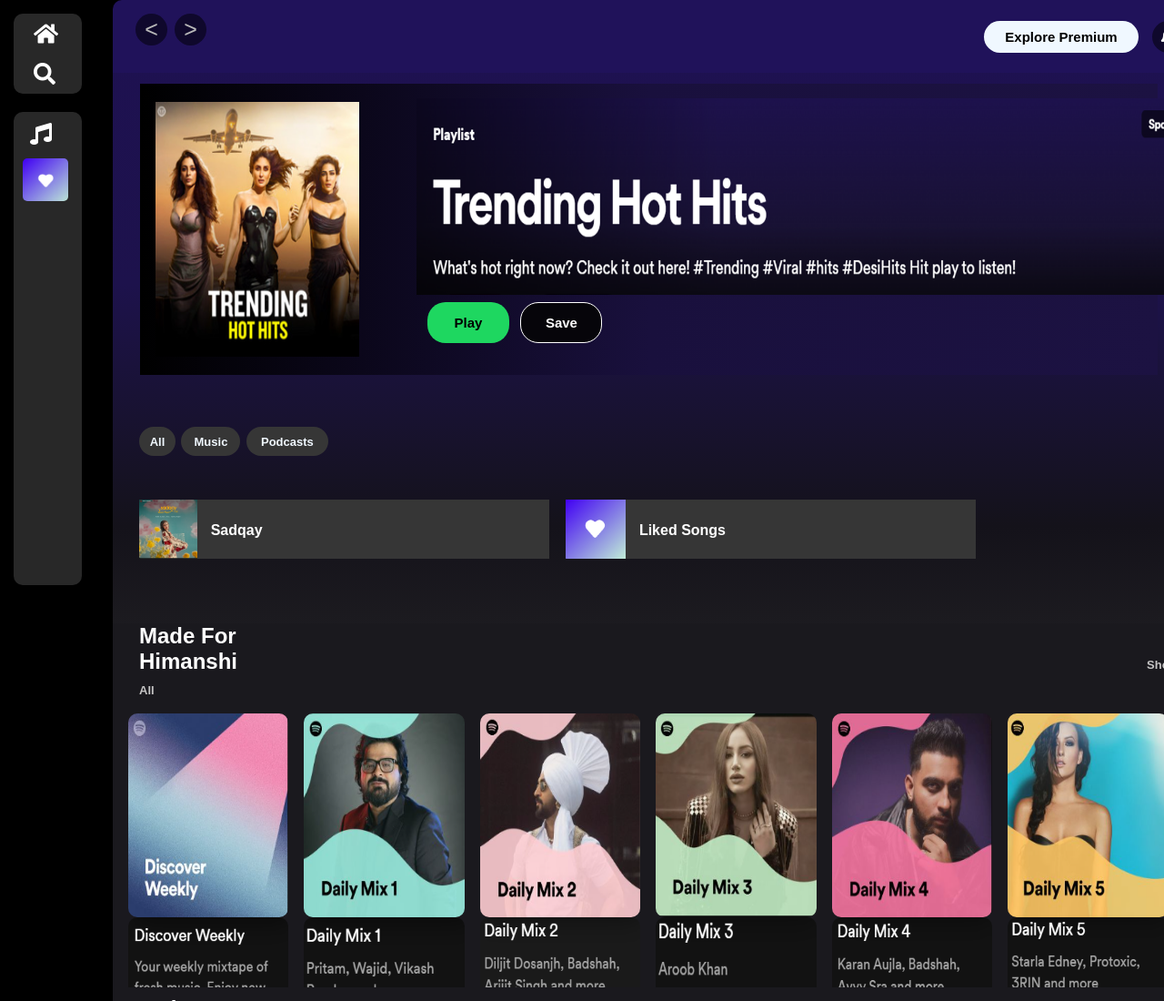
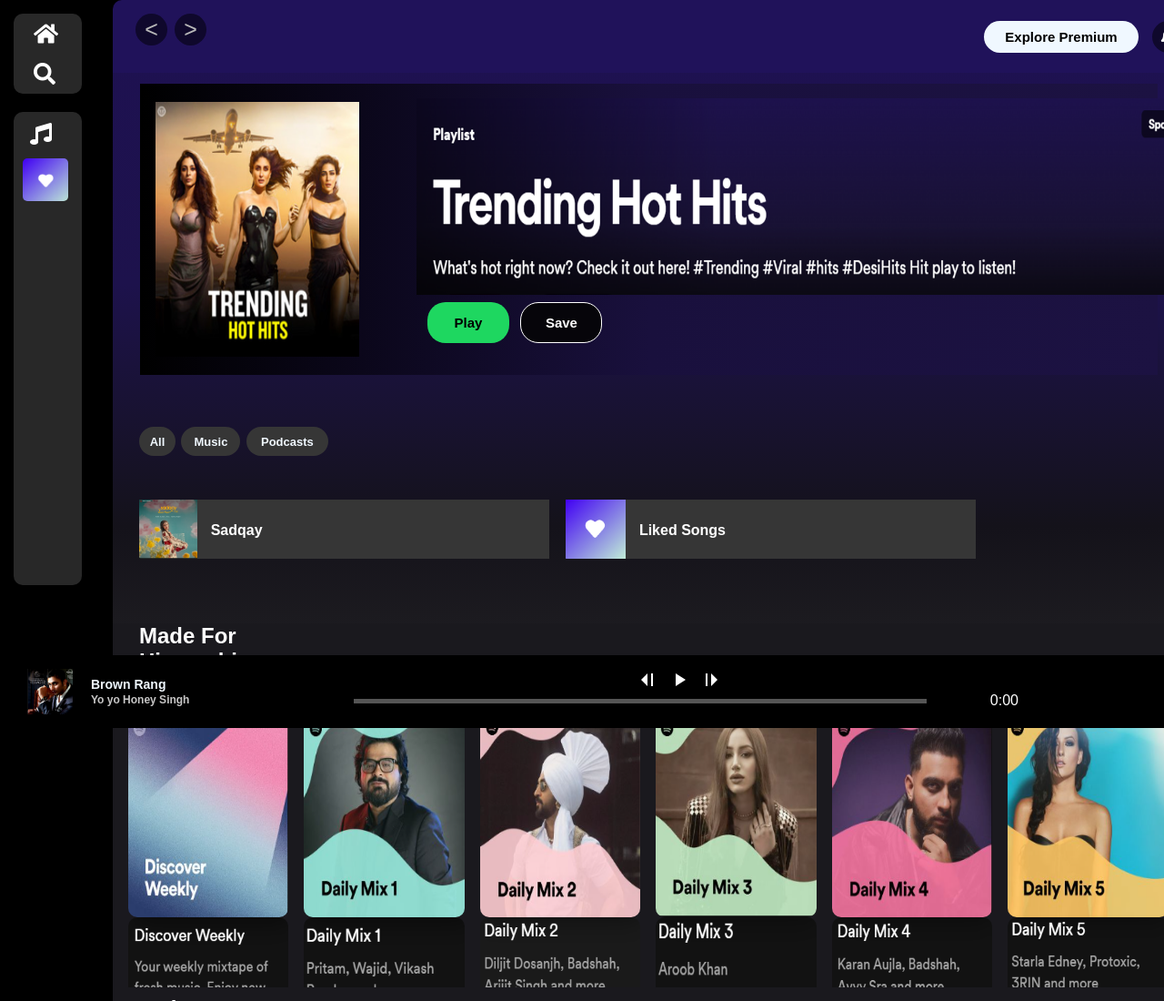
Before and after one commit to Himanshibhardwaj810/Alpha-Intern-Internship-Program, a plain HTML site: page Spotify_clone/index.html in a window 1280 px wide. Shown: the top 1100 px of the page at 91% size. Drawn offline with Linux system fonts and the light colour scheme.

Commit message:
Audio section completed

```diff
--- a/Spotify_clone/index.html
+++ b/Spotify_clone/index.html
@@ -161,8 +161,8 @@
                     </div>
                 </div>
             </div>
-             <!-- ***********************************ARTISTS*********************************** -->
-             <div class="artist-section">
+            <!-- ***********************************ARTISTS*********************************** -->
+            <div class="artist-section">
                 <h1>Artists</h1>
                 <div class="artist-div">
                     <div class="artist-cards">
@@ -282,7 +282,41 @@
 
         </div>
     </section>
+    <!-- **************************************SONG PLAYER************************************** -->
+    <div class="audio-player">
+        <div class="song-info">
+            <img src="img/yoyo.png" alt="Song Cover" class="song-cover">
+            <div class="song-details">
+                <h3>Brown Rang </h3>
+                <p>Yo yo Honey Singh</p>
+            </div>
+        </div>
+        <div class="player-controls">
+            <button class="prev-button">
+                <svg width="24" height="24" viewBox="0 0 24 24" fill="none" xmlns="http://www.w3.org/2000/svg">
+                    <path d="M11 5V19L4 12L11 5Z" fill="white" />
+                    <rect x="15" y="5" width="2" height="14" fill="white" />
+                </svg>
+            </button>
+            <button class="play-pause-button">
+                <svg width="24" height="24" viewBox="0 0 24 24" fill="white" xmlns="http://www.w3.org/2000/svg">
+                    <path d="M8 5V19L19 12L8 5Z" fill="white" />
+                </svg>
+            </button>
+            <button class="next-button">
+                <svg width="24" height="24" viewBox="0 0 24 24" fill="white" xmlns="http://www.w3.org/2000/svg">
+                    <path d="M13 5V19L20 12L13 5Z" fill="white" />
+                    <rect x="7" y="5" width="2" height="14" fill="white" />
+                </svg>
+            </button>
+        </div>
+        <div class="progress-bar">
+            <div class="progress"></div>
+        </div>
+        <div class="song-time">0:00</div>
+    </div>
 
+    <audio src="music/01   Yo Yo Honey Singh   Brown Rang.mp3" id="audio"></audio>
     <script src="script.js"></script>
 </body>
 
--- a/Spotify_clone/script.js
+++ b/Spotify_clone/script.js
@@ -0,0 +1,53 @@
+const audioElement = document.getElementById('audio');
+const playPauseButton = document.querySelector('.play-pause-button');
+const prevButton = document.querySelector('.prev-button');
+const nextButton = document.querySelector('.next-button');
+const progressBar = document.querySelector('.progress-bar');
+const progress = document.querySelector('.progress');
+const songTime = document.querySelector('.song-time');
+
+playPauseButton.addEventListener('click', () => {
+  if (audioElement.paused) {
+    audioElement.play();
+    playPauseButton.innerHTML = `
+      <svg width="24" height="24" viewBox="0 0 24 24" fill="white" xmlns="http://www.w3.org/2000/svg">
+        <rect x="6" y="5" width="4" height="14" fill="white"/>
+        <rect x="14" y="5" width="4" height="14" fill="white"/>
+      </svg>`;
+  } else {
+    audioElement.pause();
+    playPauseButton.innerHTML = `
+      <svg width="24" height="24" viewBox="0 0 24 24" fill="white" xmlns="http://www.w3.org/2000/svg">
+        <path d="M8 5V19L19 12L8 5Z" fill="white"/>
+      </svg>`;
+  }
+});
+
+audioElement.addEventListener('timeupdate', () => {
+  const currentTime = audioElement.currentTime;
+  const duration = audioElement.duration;
+  songTime.textContent = `${formatTime(currentTime)} / ${formatTime(duration)}`;
+  const progressPercentage = (currentTime / duration) * 100;
+  progress.style.width = `${progressPercentage}%`;
+});
+
+function formatTime(time) {
+  const minutes = Math.floor(time / 60);
+  const seconds = Math.floor(time % 60);
+  return `${minutes}:${seconds.toString().padStart(2, '0')}`;
+}
+
+prevButton.addEventListener('click', () => {
+  audioElement.currentTime = Math.max(0, audioElement.currentTime - 10);
+});
+
+nextButton.addEventListener('click', () => {
+  audioElement.currentTime = Math.min(audioElement.duration, audioElement.currentTime + 10);
+});
+
+progressBar.addEventListener('click', (e) => {
+  const rect = progressBar.getBoundingClientRect();
+  const offsetX = e.clientX - rect.left;
+  const newTime = (offsetX / rect.width) * audioElement.duration;
+  audioElement.currentTime = newTime;
+});
--- a/Spotify_clone/style.css
+++ b/Spotify_clone/style.css
@@ -627,11 +627,11 @@ body {
     opacity: 1;
     bottom: 135px;
 }
-/* ***********************************ARTISTS*********************************** */
+
 /* ***********************************RECENTLY PLAYED*********************************** */
 .recently-section {
     position: absolute;
-    height: 50vh;
+    height: 70vh;
     width: 100%;
     background-color: rgb(26, 25, 30);
     top: 185vh;
@@ -701,3 +701,93 @@ body {
     opacity: 1;
     bottom: 135px;
 }
+/* ******************************************SONG PLAYER************************** */
+.audio-player {
+    position: fixed;
+    bottom: 0;
+    left: 0;
+    height: 80px;
+    width: 100%;
+    background-color:black;
+    color: #fff;
+    padding: 10px;
+    display: flex;
+    align-items: center;
+    justify-content: space-between;
+    z-index: 9;
+  }
+
+  .song-info {
+    display: flex;
+    align-items: center;
+  }
+
+  .song-cover {
+    width: 50px;
+    height: 50px;
+    object-fit: cover;
+    margin-right: 10px;
+    position: absolute;
+    left: 30px;
+
+  }
+
+  .song-details {
+    display: flex;
+    flex-direction: column;
+    margin-left: 90px;
+  }
+  .song-details h3{
+    font-size: 14px;
+    color: aliceblue;
+  }
+  .song-details p{
+    font-size: 12px;
+    padding-top: 2px;
+    color: rgb(199, 198, 198);
+    font-weight: bold;
+  }
+  .song-title {
+    font-weight: bold;
+  }
+
+  .player-controls {
+    display: flex;
+    align-items: center;
+    justify-content: center;
+    position: absolute;
+    left: 87vh;
+    top:15px;
+  }
+
+  .player-controls button {
+    background-color: transparent;
+    border: none;
+    color: #fff;
+    cursor: pointer;
+    margin: 0 5px;
+
+  }
+
+
+  .progress-bar {
+    width: 50%;
+    height: 5px;
+    background-color: #555;
+    margin: 0 10px;
+    position: relative;
+    margin-top: 20px;
+    margin-left: 15vh;
+  }
+
+  .progress {
+    height: 100%;
+    background-color: #1db954;
+    width: 0%;
+  }
+
+  .song-time {
+    white-space: nowrap;
+    margin-right: 150px;
+    margin-top: 20px;
+  }
```
Also changed, not shown: Spotify_clone/img/yoyo.png (added), 1 other file.
